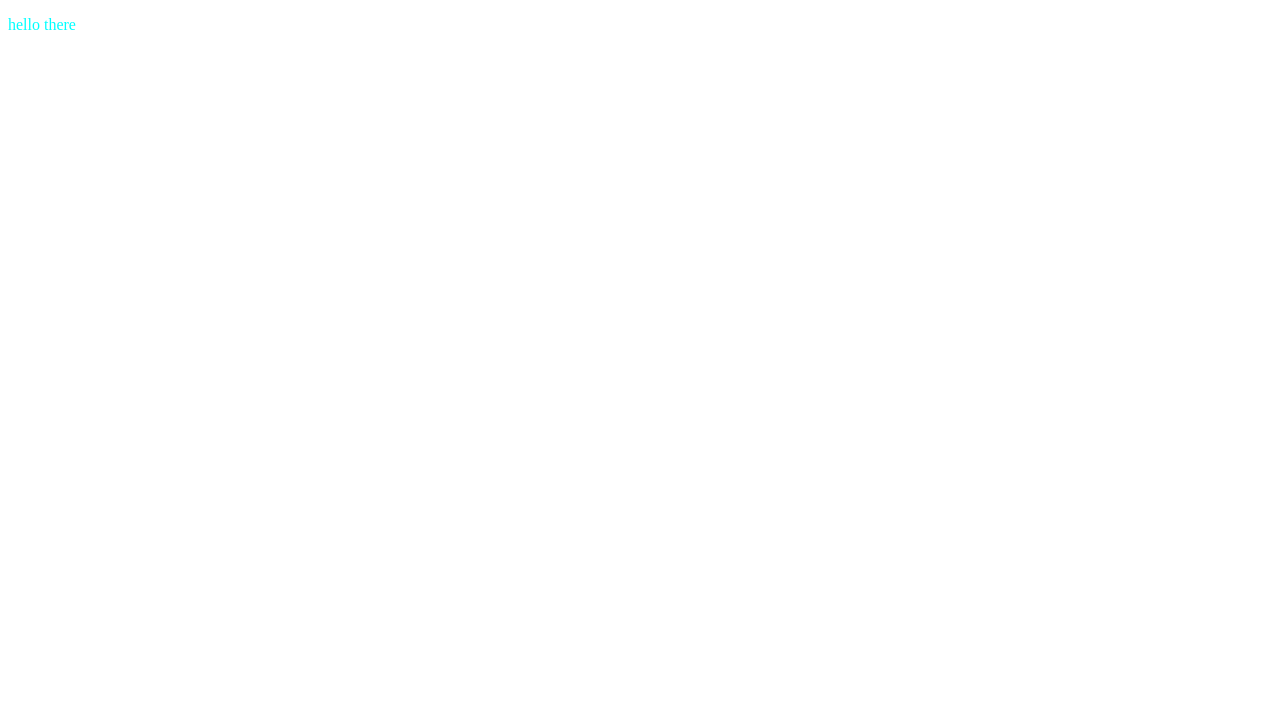
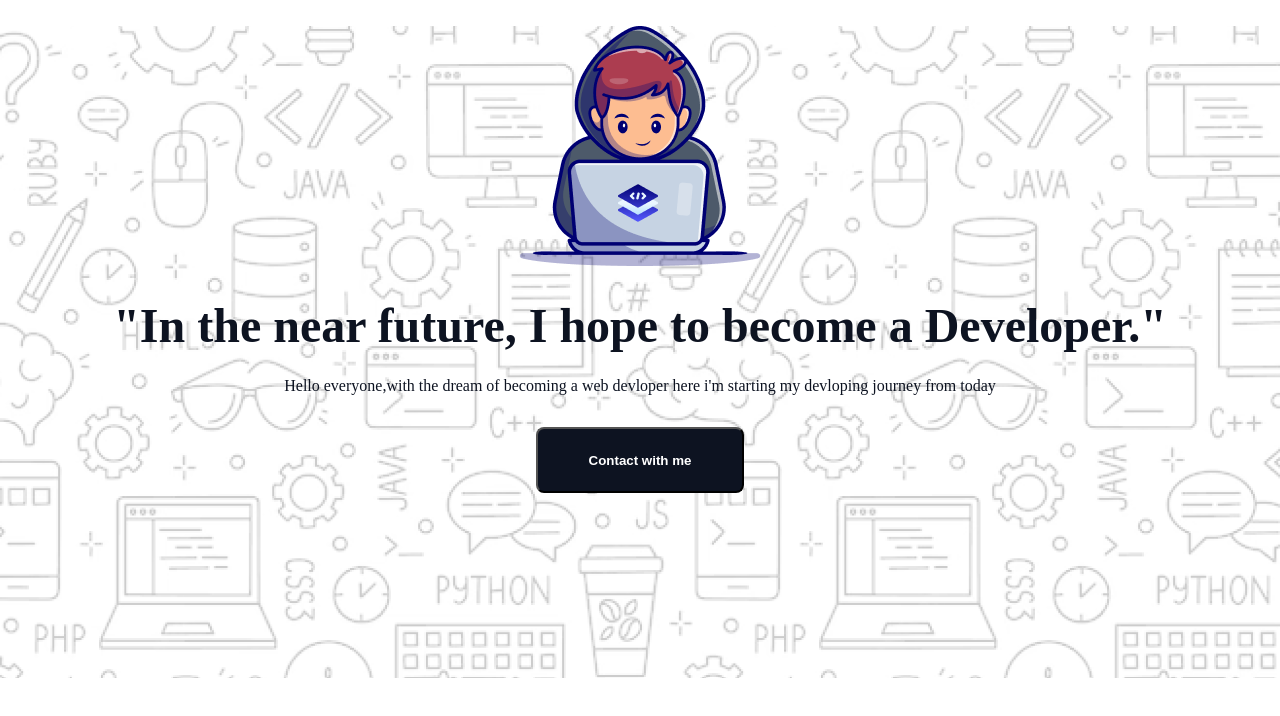
Before and after one commit to Hridoy7898/first-assignment-task, a plain HTML site: page index.html in a window 1280 px wide. Drawn offline with Linux system fonts and the light colour scheme; a web font is replaced by a local one.

Commit message:
added banner section to index.html

```diff
--- a/index.html
+++ b/index.html
@@ -1,12 +1,29 @@
 <!DOCTYPE html>
 <html lang="en">
+
 <head>
     <meta charset="UTF-8">
     <meta name="viewport" content="width=device-width, initial-scale=1.0">
     <title>First Assignment Task</title>
     <link rel="stylesheet" href="style.css">
 </head>
+
 <body>
-    <p>hello there</p>
+    <header class="banner-container">
+        <div class="banner-content">
+            <img src="assets/Group.png" alt="">
+            <h1>"In the near future, I hope to become a Developer."</h1>
+            <p>Hello everyone,with the dream of becoming a web devloper here i'm starting my devloping journey from
+                today</p>
+            <button id="contact-btn">Contact with me</button>
+        </div>
+    </header>
+    <main>
+
+    </main>
+    <footer>
+
+    </footer>
 </body>
+
 </html>
--- a/style.css
+++ b/style.css
@@ -1,3 +1,67 @@
-body{
-    color: aqua;
+@import url('https://fonts.googleapis.com/css2?family=Azeret+Mono:ital,wght@0,100..900;1,100..900&display=swap');
+
+
+* {
+    box-sizing: border-box;
+    margin: 0;
+    padding: 0;
 }
+
+body {
+    font-family: "Azeret Mono", monospace;
+}
+
+/* Banner styles are here */
+.banner-container {
+    width: 1440px;
+    min-height: 652px;
+
+    width: 100%;
+    background-image: url(assets/Hero-bg.png);
+    background-size: cover;
+    background-position: center;
+    background-repeat: no-repeat;
+
+}
+
+.banner-content {
+    display: flex;
+    flex-direction: column;
+    justify-content: center;
+    align-items: center;
+    margin-top: 26px;
+}
+
+.banner-content h1 {
+    color: rgb(13, 19, 33);
+    font-family: Azeret Mono;
+    font-size: 48px;
+    font-weight: 800;
+    text-align: center;
+    margin-top: 32px;
+}
+
+.banner-content p {
+    color: rgb(13, 19, 33);
+    font-family: Azeret Mono;
+    font-size: 16px;
+    font-weight: 400;
+    margin-top: 24px;
+    margin-bottom: 32px;
+}
+
+.banner-content #contact-btn {
+    display: flex;
+    flex-direction: row;
+    justify-content: center;
+    align-items: center;
+    padding: 21px 24px 21px 24px;
+    width: 208px;
+    height: 66px;
+    border-radius: 8px;
+
+    background: rgb(13, 19, 33);
+    color: rgb(255, 255, 255);
+    font-weight: 600;
+}
+/* Banner styles ends here */
```
